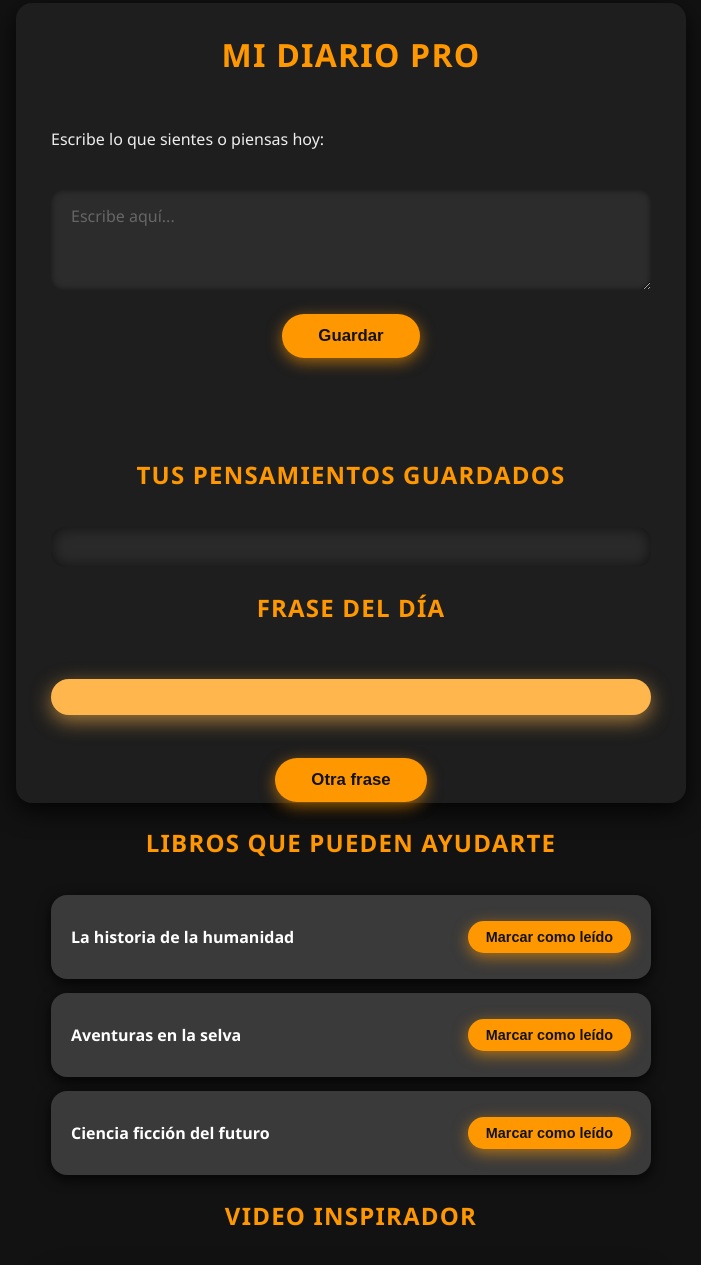
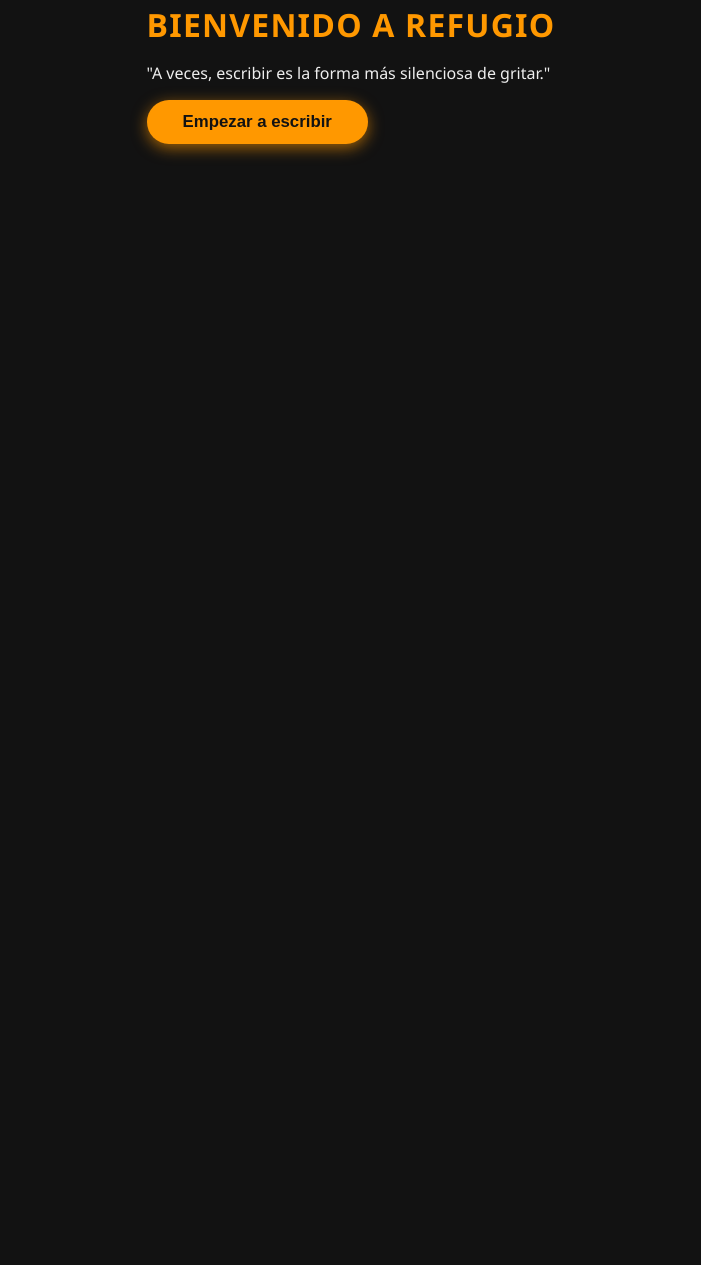
Before and after one commit to arman393/probable-guide, a plain HTML site: page index.html in a window 1280 px wide. Shown: the part 27-1292 px from the top of the page, without its empty margins (289-990 px from the left). After the commit the page ends 860 px from the top, so only its background shows below. Drawn offline with Linux system fonts and the light colour scheme; grey boxes are pictures that could not be loaded.

Commit message:
Update index.html
Signed-off-by: armando santatana <armandojosesantana972@gmail.com>

```diff
--- a/index.html
+++ b/index.html
@@ -1,43 +1,16 @@
-
-</html><!DOCTYPE html><html lang="es">
+<!DOCTYPE html>
+<html lang="es">
 <head>
-  <meta charset="UTF-8">
-  <meta name="viewport" content="width=device-width, initial-scale=1.0">
-  <title>Mi Diario Pro</title>
-  <link rel="stylesheet" href="style.css">
+  <meta charset="UTF-8" />
+  <meta name="viewport" content="width=device-width, initial-scale=1.0" />
+  <title>Refugio - Tu espacio seguro</title>
+  <link rel="stylesheet" href="style.css" />
 </head>
 <body>
-  <div class="diario-container">
-    <h1>Mi Diario Pro</h1><p>Escribe lo que sientes o piensas hoy:</p>
-<textarea id="entrada" placeholder="Escribe aquí..."></textarea>
-<button onclick="guardar()">Guardar</button>
-<p id="respuesta" class="respuesta"></p>
-
-<h2>Tus pensamientos guardados</h2>
-<div id="entradas-guardadas"></div>
-
-<h2>Frase del día</h2>
-<p id="frase"></p>
-<button onclick="nuevaFrase()" id="btn-frase">Otra frase</button>
-
-<h2>Libros que pueden ayudarte</h2>
-<div id="listaLibros">
-  <div class="libro">
-    <p>La historia de la humanidad</p>
-    <button onclick="marcarLeido(this)">Marcar como leído</button>
+  <div class="container">
+    <h1>Bienvenido a Refugio</h1>
+    <p class="frase">"A veces, escribir es la forma más silenciosa de gritar."</p>
+    <button onclick="location.href='diario.html'">Empezar a escribir</button>
   </div>
-  <div class="libro">
-    <p>Aventuras en la selva</p>
-    <button onclick="marcarLeido(this)">Marcar como leído</button>
-  </div>
-  <div class="libro">
-    <p>Ciencia ficción del futuro</p>
-    <button onclick="marcarLeido(this)">Marcar como leído</button>
-  </div>
-</div>
-
-<h2>Video Inspirador</h2>
-<iframe width="100%" height="200" src="https://www.youtube.com/embed/Z4jGkBGWbNw" frameborder="0" allowfullscreen></iframe>
-
-  </div>  <script src="script.js"></script></body>
+</body>
 </html>
```
